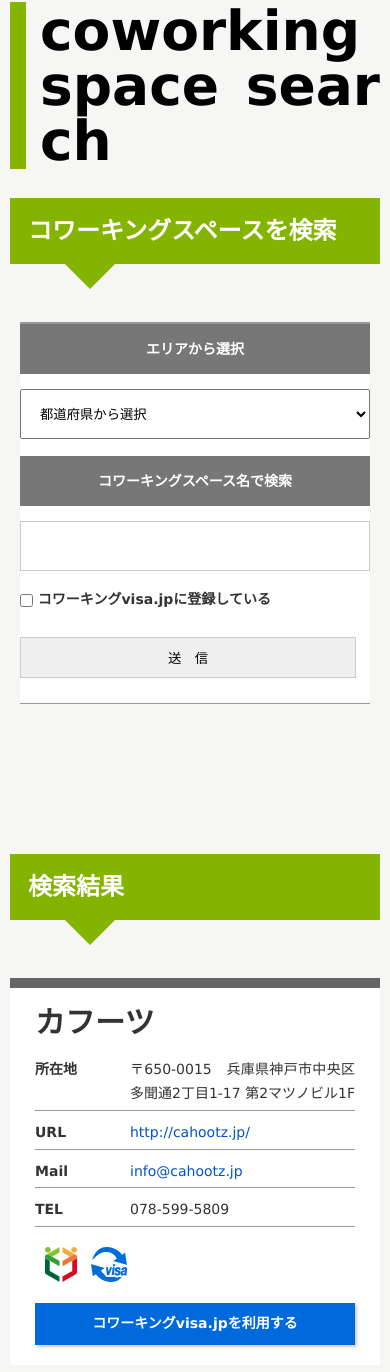
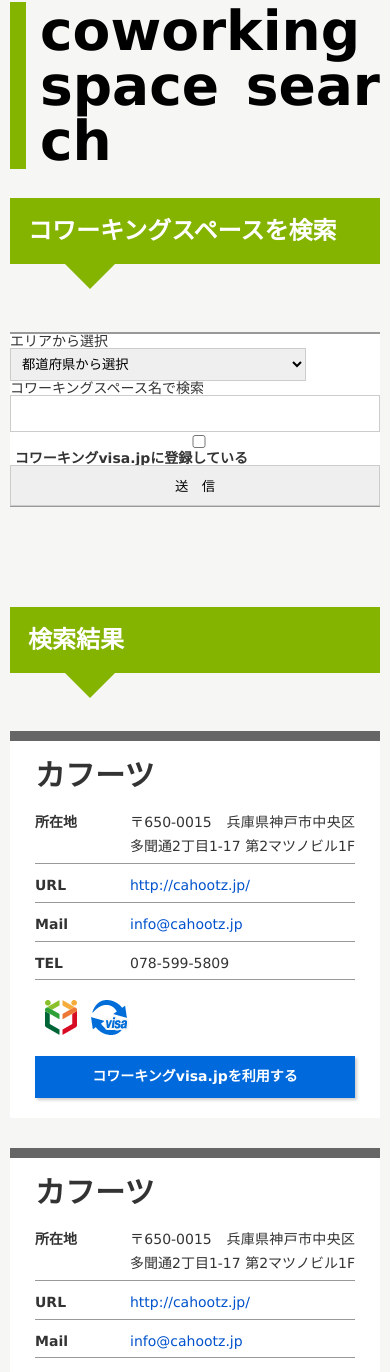
Before and after one commit to coworking-coop-web/web, a PHP site: page /spacesearch.html in a window 390 px wide. Shown: the part 271-1643 px from the top of the page. Run offline with PHP 8.4, Linux system fonts and the light colour scheme; some libraries are stand-ins or nearby versions.

Commit message:
form一式html、CSS

```diff
--- a/common/css/sass/style.scss
+++ b/common/css/sass/style.scss
@@ -608,10 +608,11 @@
 *****************************************************************************/
 .mod_pagecontents form{margin:0 0 100px 0; background-color: #FFFFFF;border-bottom: 1px solid #999999;border-top: 2px solid #999999;
  .essential{color:$fontstrongColor04; font-weight:normal;}
- select{padding:7px;}
+ select{@include box-sizing(border-box); border:solid 1px #CCCCCC; width:80%; padding:7px;}
  input{@include box-sizing(border-box); border:solid 1px #CCCCCC; width:80%; padding:10px;}
  input#Question21{width:30%;}
-  input.formBlockSubmitButton{border:none; cursor:pointer; background-color:#FF8000; color:#FFF; font-weight:bold; width:300px; text-align:center;}
+ input.ccm-input-date{width:100px!important;}
+ input.formBlockSubmitButton{border:none; cursor:pointer; background-color:#FF8000; color:#FFF; font-weight:bold; width:300px; text-align:center;}
  .radioPair{display:inline-block; margin:0 20px 0 0;}
  .radioPair input{border:none; width:auto; padding:0px; margin:0;}
  .checkboxList input{border:none; width:auto; padding:0px; margin:0;}
@@ -648,33 +649,6 @@
  }
 }
 }
-
-
-
-/* spaceform */
-.mod_pagecontents .mod_form.spaceform{
- select{width:100%; height:100%; padding:15px;}
- input{width:100%; height:100%;}
- input.check{border:none; width:auto; padding:0px; margin:0;}
- dl{
-  dt{background-color:#777; font-weight:bold; color:#FFF; float:left; width:300px; height:50px; line-height:50px; text-align:center; margin:0;}
-  dd{padding:0 0 0 330px; height:50px; margin-bottom:17px; }
- }
- p{clear:both;}
-}
-@media screen and (max-width:640px){
-.mod_pagecontents .mod_form.spaceform{
- select{}
- input{}
- dl{
-  dt{float:none; width:100%; margin:0 0 15px 0;}
-  dd{padding:0; height:50px; margin-bottom:17px; }
- }
- p{clear:both;}
-}
-}
-
-
 
 /****************************************************************************
  mod_pagefootermenu
--- a/common/css/style.css
+++ b/common/css/style.css
@@ -2321,6 +2321,11 @@
 }
 /* line 611, sass/style.scss */
 .mod_pagecontents form select {
+  -webkit-box-sizing: border-box;
+  -moz-box-sizing: border-box;
+  box-sizing: border-box;
+  border: solid 1px #CCCCCC;
+  width: 80%;
   padding: 7px;
 }
 /* line 612, sass/style.scss */
@@ -2337,6 +2342,10 @@
   width: 30%;
 }
 /* line 614, sass/style.scss */
+.mod_pagecontents form input.ccm-input-date {
+  width: 100px!important;
+}
+/* line 615, sass/style.scss */
 .mod_pagecontents form input.formBlockSubmitButton {
   border: none;
   cursor: pointer;
@@ -2346,30 +2355,30 @@
   width: 300px;
   text-align: center;
 }
-/* line 615, sass/style.scss */
+/* line 616, sass/style.scss */
 .mod_pagecontents form .radioPair {
   display: inline-block;
   margin: 0 20px 0 0;
 }
-/* line 616, sass/style.scss */
+/* line 617, sass/style.scss */
 .mod_pagecontents form .radioPair input {
   border: none;
   width: auto;
   padding: 0px;
   margin: 0;
 }
-/* line 617, sass/style.scss */
+/* line 618, sass/style.scss */
 .mod_pagecontents form .checkboxList input {
   border: none;
   width: auto;
   padding: 0px;
   margin: 0;
 }
-/* line 618, sass/style.scss */
+/* line 619, sass/style.scss */
 .mod_pagecontents form label {
   font-weight: bold;
 }
-/* line 619, sass/style.scss */
+/* line 620, sass/style.scss */
 .mod_pagecontents form textarea {
   -webkit-box-sizing: border-box;
   -moz-box-sizing: border-box;
@@ -2378,21 +2387,21 @@
   width: 80%;
   padding: 10px;
 }
-/* line 620, sass/style.scss */
+/* line 621, sass/style.scss */
 .mod_pagecontents form input:focus, .mod_pagecontents form textarea:focus {
   background-color: #FFFFCC;
 }
-/* line 621, sass/style.scss */
+/* line 622, sass/style.scss */
 .mod_pagecontents form table.formBlockSurveyTable {
   width: 100%;
 }
-/* line 622, sass/style.scss */
+/* line 623, sass/style.scss */
 .mod_pagecontents form table.formBlockSurveyTable th {
   padding: 20px;
   vertical-align: top;
   border-bottom: 1px solid #999999;
 }
-/* line 623, sass/style.scss */
+/* line 624, sass/style.scss */
 .mod_pagecontents form table.formBlockSurveyTable td {
   padding: 20px;
   vertical-align: top;
@@ -2400,134 +2409,74 @@
 }
 
 @media screen and (max-width: 960px) {
-  /* line 628, sass/style.scss */
+  /* line 629, sass/style.scss */
   .mod_pagecontents form {
     margin: 0 10px 100px 10px;
   }
 }
 @media screen and (max-width: 700px) {
-  /* line 632, sass/style.scss */
+  /* line 633, sass/style.scss */
   .mod_pagecontents form {
     margin: 0 10px 100px 10px;
   }
-  /* line 635, sass/style.scss */
+  /* line 636, sass/style.scss */
   .mod_pagecontents form input {
     width: 100%;
   }
-  /* line 636, sass/style.scss */
+  /* line 637, sass/style.scss */
   .mod_pagecontents form input#Question21 {
     width: 100%;
   }
-  /* line 637, sass/style.scss */
+  /* line 638, sass/style.scss */
   .mod_pagecontents form input.formBlockSubmitButton {
     width: 100%;
   }
-  /* line 640, sass/style.scss */
+  /* line 641, sass/style.scss */
   .mod_pagecontents form .checkboxList input {
     margin: 0 0 7px 0;
   }
-  /* line 642, sass/style.scss */
+  /* line 643, sass/style.scss */
   .mod_pagecontents form textarea {
     width: 100%;
   }
-  /* line 645, sass/style.scss */
+  /* line 646, sass/style.scss */
   .mod_pagecontents form table.formBlockSurveyTable th {
     display: list-item;
     list-style-type: none;
   }
-  /* line 646, sass/style.scss */
+  /* line 647, sass/style.scss */
   .mod_pagecontents form table.formBlockSurveyTable td {
     display: list-item;
     list-style-type: none;
   }
 }
-/* spaceform */
-/* line 656, sass/style.scss */
-.mod_pagecontents .mod_form.spaceform select {
-  width: 100%;
-  height: 100%;
-  padding: 15px;
-}
-/* line 657, sass/style.scss */
-.mod_pagecontents .mod_form.spaceform input {
-  width: 100%;
-  height: 100%;
-}
-/* line 658, sass/style.scss */
-.mod_pagecontents .mod_form.spaceform input.check {
-  border: none;
-  width: auto;
-  padding: 0px;
-  margin: 0;
-}
-/* line 660, sass/style.scss */
-.mod_pagecontents .mod_form.spaceform dl dt {
-  background-color: #777;
-  font-weight: bold;
-  color: #FFF;
-  float: left;
-  width: 300px;
-  height: 50px;
-  line-height: 50px;
-  text-align: center;
-  margin: 0;
-}
-/* line 661, sass/style.scss */
-.mod_pagecontents .mod_form.spaceform dl dd {
-  padding: 0 0 0 330px;
-  height: 50px;
-  margin-bottom: 17px;
-}
-/* line 663, sass/style.scss */
-.mod_pagecontents .mod_form.spaceform p {
-  clear: both;
-}
-
-@media screen and (max-width: 640px) {
-  /* line 670, sass/style.scss */
-  .mod_pagecontents .mod_form.spaceform dl dt {
-    float: none;
-    width: 100%;
-    margin: 0 0 15px 0;
-  }
-  /* line 671, sass/style.scss */
-  .mod_pagecontents .mod_form.spaceform dl dd {
-    padding: 0;
-    height: 50px;
-    margin-bottom: 17px;
-  }
-  /* line 673, sass/style.scss */
-  .mod_pagecontents .mod_form.spaceform p {
-    clear: both;
-  }
-}
 /****************************************************************************
  mod_pagefootermenu
 *****************************************************************************/
-/* line 682, sass/style.scss */
+/* line 656, sass/style.scss */
 .mod_pagefootermenu {
   margin: 0 auto;
   width: 940px;
   margin-bottom: 100px;
 }
-/* line 683, sass/style.scss */
+/* line 657, sass/style.scss */
 .mod_pagefootermenu p {
   line-height: 1.7;
   margin: 0 0 25px 0;
 }
-/* line 684, sass/style.scss */
+/* line 658, sass/style.scss */
 .mod_pagefootermenu p strong {
   color: #0085b2;
   font-size: 20px;
   font-size: 2rem;
 }
-/* line 687, sass/style.scss */
+/* line 661, sass/style.scss */
 .mod_pagefootermenu ul li {
   text-shadow: 0px 1px 1px #666666;
   width: 460px;
   height: 100px;
 }
-/* line 688, sass/style.scss */
+/* line 662, sass/style.scss */
 .mod_pagefootermenu ul li a {
   display: block;
   font-weight: bold;
@@ -2538,49 +2487,49 @@
   padding: 22px 0 0 120px;
   height: 78px;
 }
-/* line 689, sass/style.scss */
+/* line 663, sass/style.scss */
 .mod_pagefootermenu ul li a:hover {
   text-decoration: none;
 }
-/* line 691, sass/style.scss */
+/* line 665, sass/style.scss */
 .mod_pagefootermenu ul li.footermenu01 {
   float: left;
 }
-/* line 692, sass/style.scss */
+/* line 666, sass/style.scss */
 .mod_pagefootermenu ul li.footermenu02 {
   float: right;
 }
-/* line 693, sass/style.scss */
+/* line 667, sass/style.scss */
 .mod_pagefootermenu ul li.footermenu03 {
   float: right;
 }
-/* line 694, sass/style.scss */
+/* line 668, sass/style.scss */
 .mod_pagefootermenu ul li.footermenu01 a {
   background: #9eca45 url("../img/bg_pagefootermenu_01.gif") no-repeat left top;
 }
-/* line 695, sass/style.scss */
+/* line 669, sass/style.scss */
 .mod_pagefootermenu ul li.footermenu02 a {
   background: #ff2626 url("../img/bg_pagefootermenu_02.gif") no-repeat left top;
 }
-/* line 696, sass/style.scss */
+/* line 670, sass/style.scss */
 .mod_pagefootermenu ul li.footermenu03 a {
   background: #ff9326 url("../img/bg_pagefootermenu_03.gif") no-repeat left top;
 }
 
 @media screen and (max-width: 960px) {
-  /* line 702, sass/style.scss */
+  /* line 676, sass/style.scss */
   .mod_pagefootermenu {
     width: 100%;
   }
-  /* line 703, sass/style.scss */
+  /* line 677, sass/style.scss */
   .mod_pagefootermenu p {
     margin: 0 10px 25px 10px;
   }
-  /* line 704, sass/style.scss */
+  /* line 678, sass/style.scss */
   .mod_pagefootermenu ul {
     margin: 0 10px 0 10px;
   }
-  /* line 705, sass/style.scss */
+  /* line 679, sass/style.scss */
   .mod_pagefootermenu ul li {
     width: 99%;
     margin: 0 0 20px 0;
@@ -2588,26 +2537,26 @@
     -moz-box-shadow: #cccccc 2px 2px 3px;
     box-shadow: #cccccc 2px 2px 3px;
   }
-  /* line 706, sass/style.scss */
+  /* line 680, sass/style.scss */
   .mod_pagefootermenu ul li a {
     padding: 0 10px 0 110px;
     height: 100px;
   }
-  /* line 707, sass/style.scss */
+  /* line 681, sass/style.scss */
   .mod_pagefootermenu ul li a span {
     display: table-cell;
     height: 100px;
     vertical-align: middle;
   }
-  /* line 710, sass/style.scss */
+  /* line 684, sass/style.scss */
   .mod_pagefootermenu ul li.footermenu01 {
     float: none;
   }
-  /* line 711, sass/style.scss */
+  /* line 685, sass/style.scss */
   .mod_pagefootermenu ul li.footermenu02 {
     float: none;
   }
-  /* line 712, sass/style.scss */
+  /* line 686, sass/style.scss */
   .mod_pagefootermenu ul li.footermenu03 {
     float: none;
   }
--- a/spacesearch.html
+++ b/spacesearch.html
@@ -54,9 +54,11 @@
 <section class="mod_pagecontents">
 <h1 class="pagetitle">coworking space search<small></small></h1>
 
-<section class="mod_pagecontents_sec ex_clearfix">
+<section class="mod_pagecontents_sec marginBS ex_clearfix">
 <h1 class="sectitle">コワーキングスペースを検索</h1>
-<div class="mod_pagecontents_sec_box">
+<!--mod_pagecontents_sec_end--></section>
+
+
 <div class="mod_form spaceform">
 <form>
 <dl>
@@ -143,8 +145,7 @@
 
 
 
-<!--mod_pagecontents_sec_box_end--></div>
-<!--mod_pagecontents_sec_end--></section>
+
 
 <section class="mod_pagecontents_sec ex_clearfix">
 <h1 class="sectitle">検索結果</h1>
```
Also changed, not shown: spaceform.html (+7 -4 lines), visasearch.html (+5 -4 lines), visauseform.html (+5 -4 lines), 1 other file.
